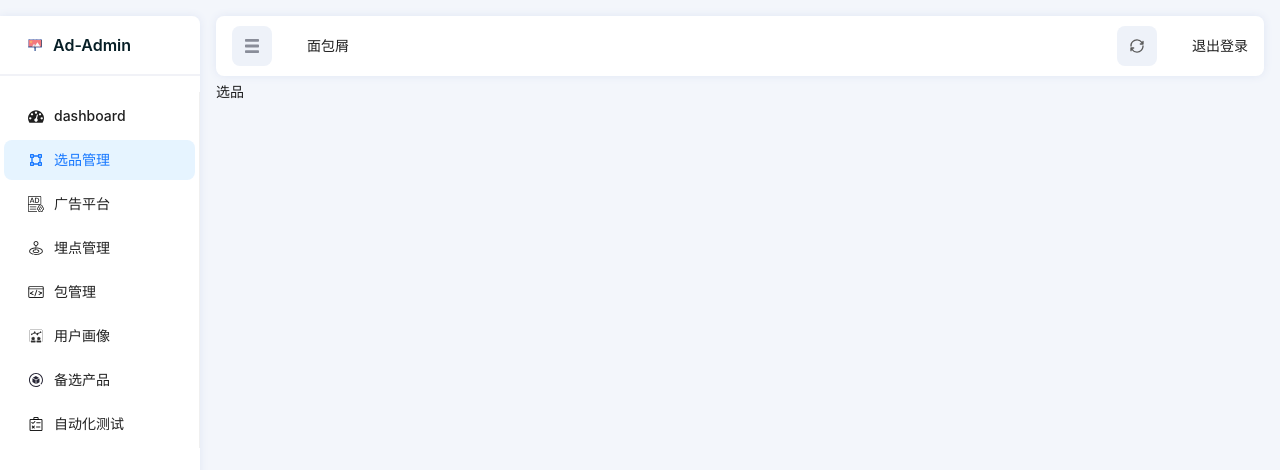
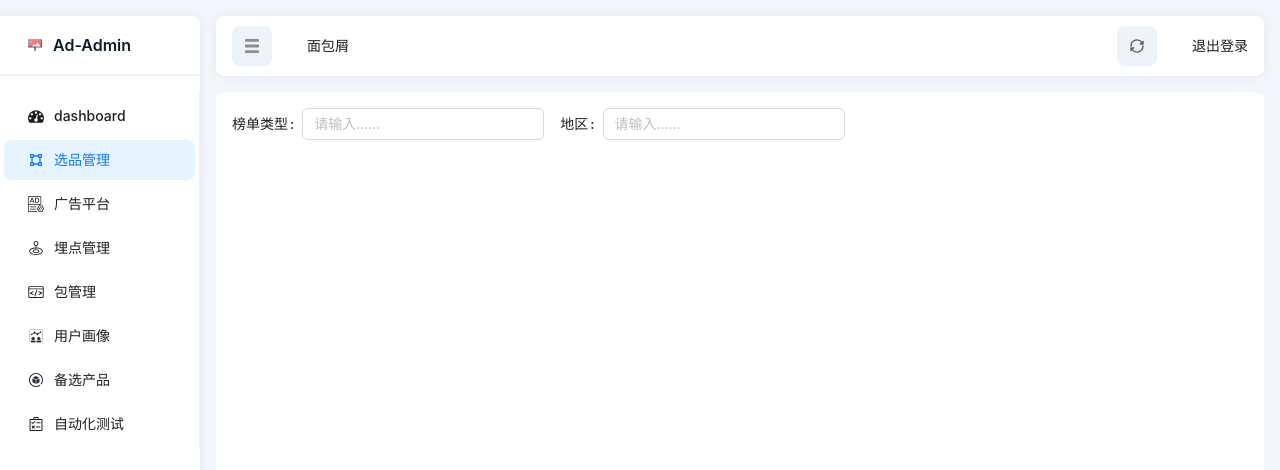
Before and after one commit to MicMagic/Ad-Admin, a React (Create React App) app: page /#/homepage/dashboard in a window 1280 px wide. Both pictures are taken after a click on the item "选品管理". Shown: the top 470 px of the page. Built offline with nearby package versions, Linux system fonts and the light colour scheme; no server answers.

Commit message:
feat: 构建选品

```diff
--- a/src/views/Selection/index.scss
+++ b/src/views/Selection/index.scss
@@ -0,0 +1,14 @@
+@import '../../global.scss';
+
+.selection-wrapper {
+    height: $global_height;
+    background-color: $global_background_color;
+    border-radius: 8px;
+    margin-top: 8px;
+    padding: 16px;
+    .selection-header {
+        display: flex;
+        align-items: center;
+        justify-content: space-between;
+    }
+}
--- a/src/views/Selection/index.tsx
+++ b/src/views/Selection/index.tsx
@@ -1,7 +1,20 @@
 import React from 'react';
+import { Form, Input } from 'antd';
+import './index.scss';
 
 export default function Selection() {
   return (
-    <div>选品</div>
+    <div className='selection-wrapper'>
+      <div className='selection-header'>
+        <Form layout='inline'>
+          <Form.Item label='榜单类型'>
+            <Input placeholder='请输入……'/>
+          </Form.Item>
+          <Form.Item label='地区'>
+            <Input placeholder='请输入……'/>
+          </Form.Item>
+        </Form>
+      </div>
+    </div>
   );
 }
```
